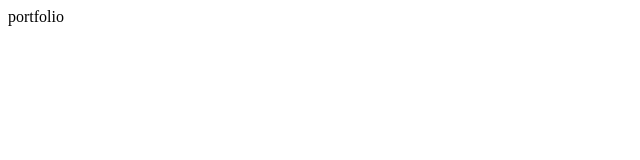
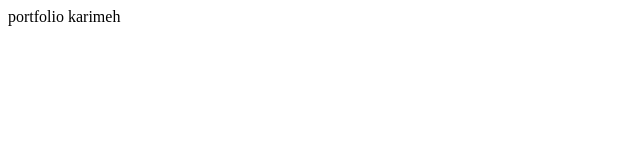
Before and after one commit to karimeh/portfolio, a plain HTML site: page index.html in a window 1280 px wide. Shown: the full height of the page, 0-640 px from the left. Drawn offline with Linux system fonts and the light colour scheme.

Commit message:
ویرایش فایل index.html

```diff
--- a/index.html
+++ b/index.html
@@ -6,7 +6,7 @@
     <title>Document</title>
 </head>
 <body>
-    portfolio
+    portfolio karimeh
 
 </body>
 </html>
```
